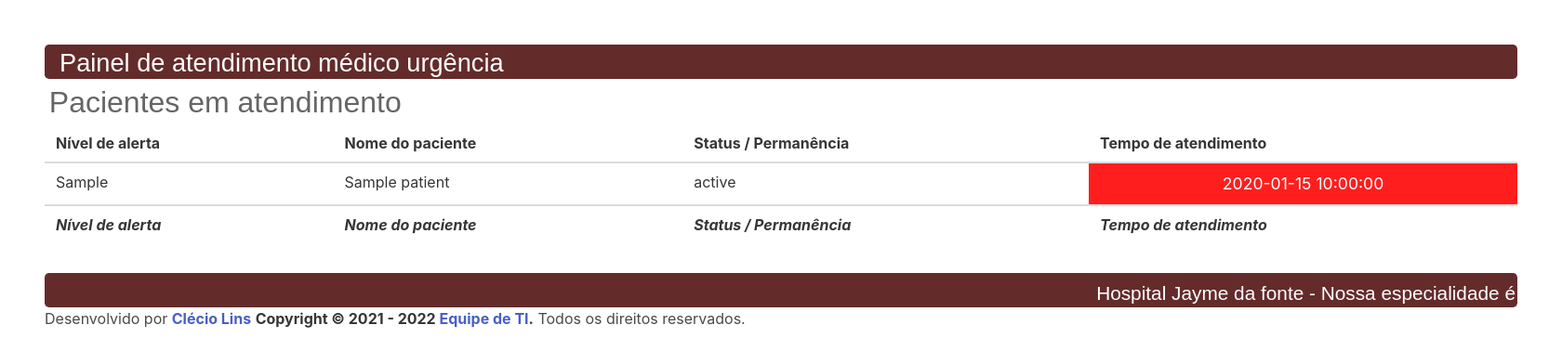
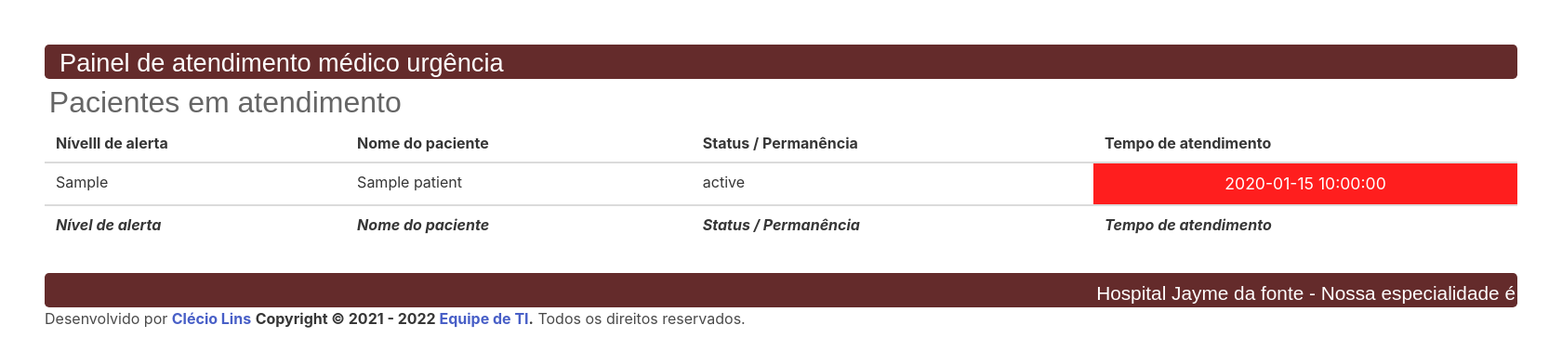
Before and after one commit to cleciope/panel, a PHP site: page / in a window 1680 px wide. Shown: the part 201-593 px from the top of the page at 93% size. Run offline with PHP 8.4, Linux system fonts and the light colour scheme; tables that the repository leaves empty or names only in its code hold one stand-in row (values such as "Sample post").

Commit message:
Update body.php

```diff
--- a/includes/body.php
+++ b/includes/body.php
@@ -12,7 +12,7 @@
           <tbody>
             <thead>
               <tr>
-                <th>Nível de alerta</th>
+                <th>Nívelll de alerta</th>
                 <th>Nome do paciente</th>
                 <th>Status / Permanência</th>
                 <th>Tempo de atendimento</th>
```
